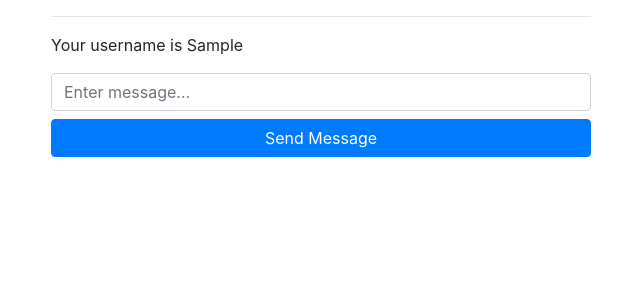
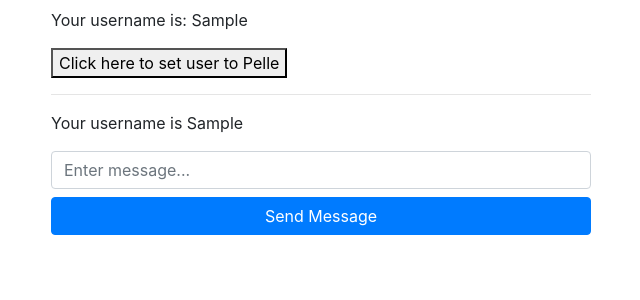
Before and after one commit to hassanmian/js-lesson-4-chat, a React (Create React App) app: page / in a window 1280 px wide. Both pictures are taken after typing "Sample" into the empty fields and a click on the button "Save username". Shown: the top 300 px of the page, without its empty margins (319-959 px from the left). Built offline with nearby package versions, Linux system fonts and the light colour scheme; no server answers.

Commit message:
Use Context in components

```diff
--- a/src/components/Heading1.jsx
+++ b/src/components/Heading1.jsx
@@ -1,10 +1,15 @@
 import React from 'react'
+import {useContext} from 'react'
+import { UserContext } from '../contexts/UserContext'
 
 export default function Heading1({ heading }) {
+    const {user, setUser} = useContext(UserContext)
     return (
         <div className="row">
             <div className="col-md-12">
                 <h1>{heading}</h1>
+                <p>Your username is: {user}</p>
+                <button onClick={() => setUser("Pelle")}>Click here to set user to Pelle</button>
                 <hr/>
             </div>
         </div>
--- a/src/components/MessageList.jsx
+++ b/src/components/MessageList.jsx
@@ -1,10 +1,14 @@
 import React from 'react'
+import { useContext } from 'react'
+import { ChatRoomContext } from '../contexts/ChatRoomContext'
 
-export default function MessageList({ messages }) {
+export default function MessageList() {
+    const {chatRoom, setChatRoom} = useContext(ChatRoomContext)
+
     return (
         <ul className="list-group">
             {
-            messages && Object.entries(messages).reverse().map(item => {
+            chatRoom.messages && Object.entries(chatRoom.messages).reverse().map(item => {
                 const key = item[0]
                 const payload = item[1]
                 return (
```
